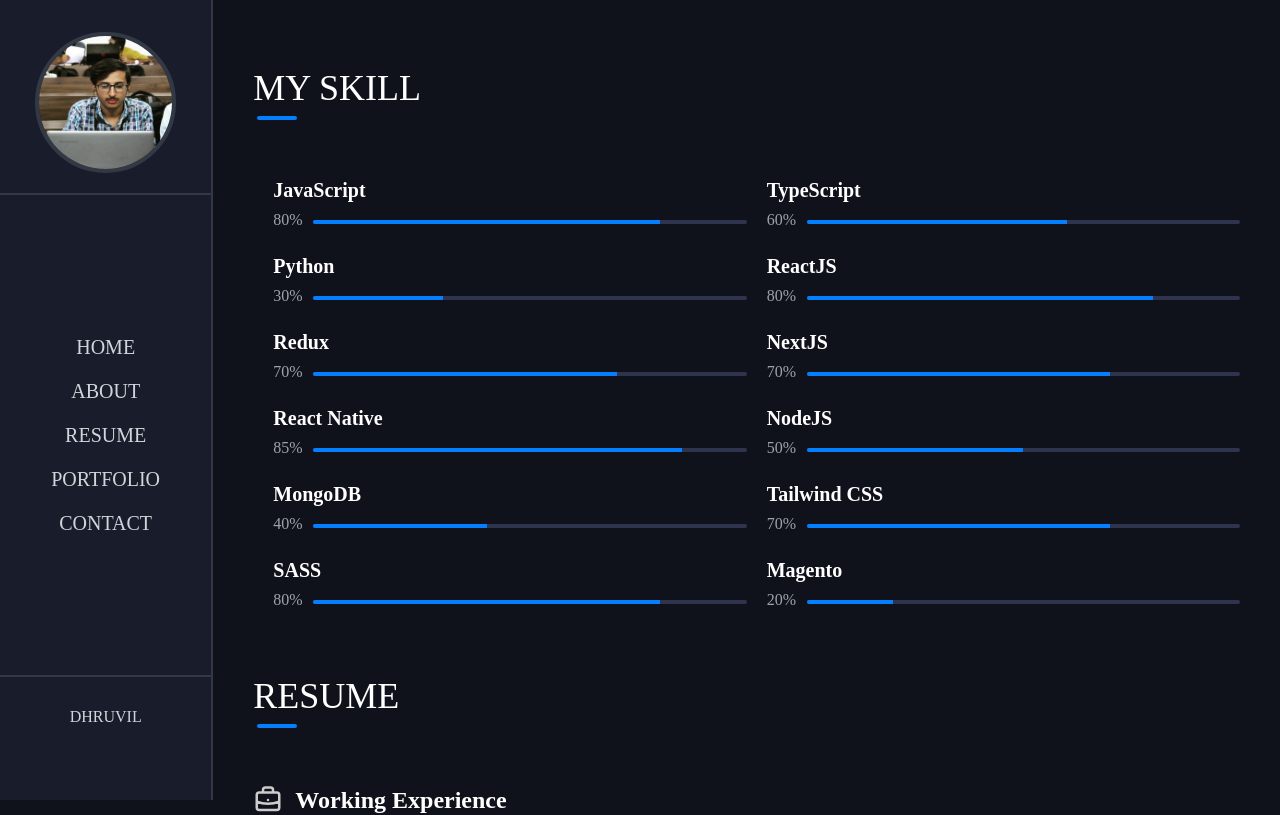
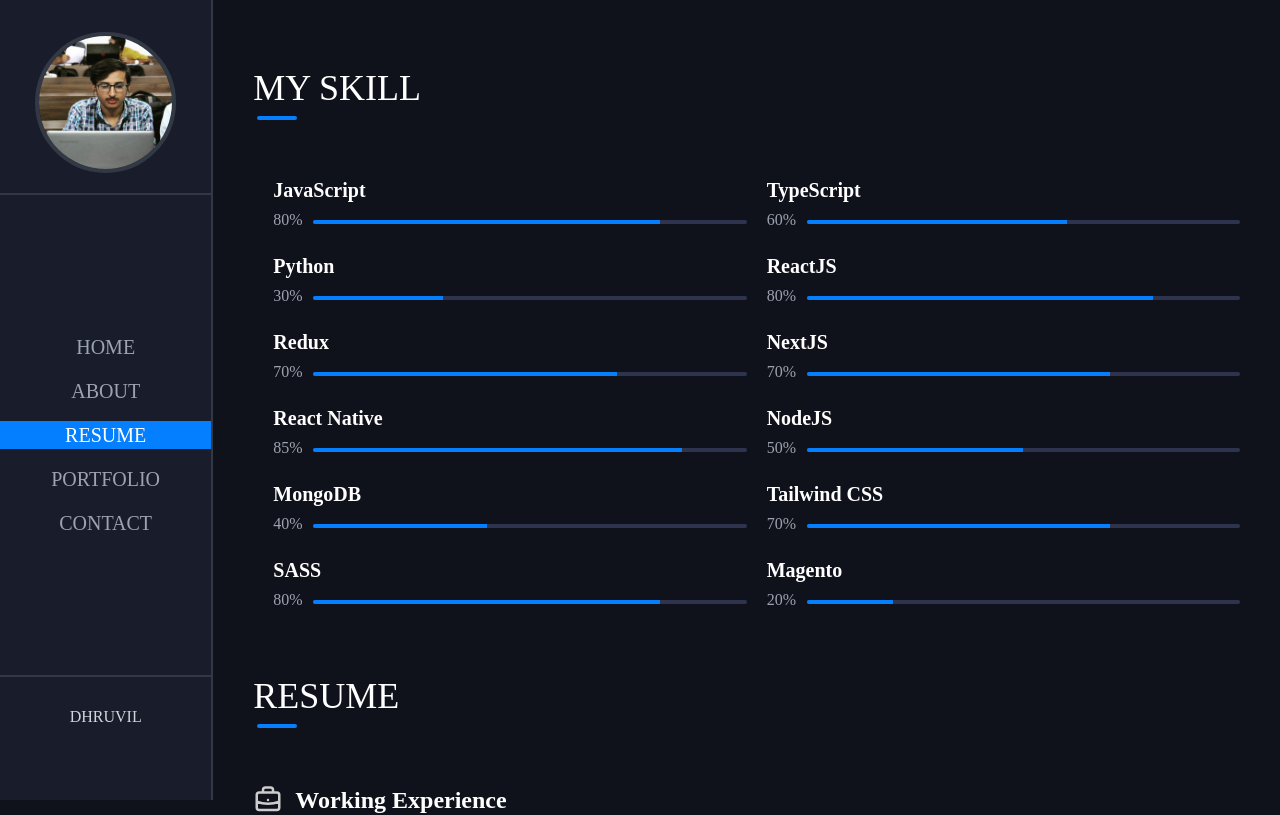
Before and after one commit to lucifer2355/portfolio-2, a Next.js app: page /resume in a window 1280 px wide. Shown: the top 815 px of the page. Built offline with nearby package versions, Linux system fonts and the light colour scheme; what tailwindcss-pseudo-elements would draw is missing.

Commit message:
add active class style for nav link

```diff
--- a/components/Header.jsx
+++ b/components/Header.jsx
@@ -29,16 +29,16 @@ const Header = ({ open, drawerToggle, drawerHandler }) => {
             </div>
           </div>
 
-          <div className='w-full h-screen flex items-center text-lg uppercase font-thin text-gray-300 cursor-pointer inline-block'>
+          <div className='w-full h-screen flex items-center text-lg uppercase font-thin cursor-pointer inline-block'>
             <ul className='flex flex-col text-justify space-y-4 w-full'>
-              {navlinks.map((link) => (
+              {navlinks.map((link, index) => (
                 <li
-                  className='text-center hover:bg-opacity-20 hover:text-opacity-100 hover:text-blue-500 after:contents after:absolute after:bottom-0 after:left-0 after:w-full after:h-full after:scale-x-0 after:origin-left after:bg-blue-500 after:z-[-1] after:transition-transform after:delay-300 after:hover:scale-x-100'
-                  style={
+                  key={index}
+                  className={`text-center hover:bg-opacity-20 hover:text-opacity-100 hover:text-blue-500  ${
                     router.pathname.slice(1) === link.title.toLowerCase()
-                      ? { color: "blue" }
-                      : { color: "red" }
-                  }
+                      ? "text-blue-400"
+                      : "text-gray-300"
+                  }`}
                 >
                   <Link href={link.link}>{link.title}</Link>
                 </li>
@@ -58,3 +58,5 @@ const Header = ({ open, drawerToggle, drawerHandler }) => {
 };
 
 export default Header;
+
+// after:contents after:absolute after:bottom-0 after:left-0 after:w-full after:h-full after:scale-x-0 after:origin-left after:bg-blue-500 after:z-[-1] after:transition-transform after:delay-300 after:hover:scale-x-100
--- a/components/SideBar.jsx
+++ b/components/SideBar.jsx
@@ -1,10 +1,17 @@
 import React from "react";
 import Image from "next/image";
 import Link from "next/link";
+import { useRouter } from "next/router";
 
 import { navlinks } from "../data/navlinks/navlinks";
 
 const SideBar = () => {
+  const router = useRouter();
+
+  if (router.pathname === "/") {
+    console.log("hello");
+  }
+
   return (
     <div className='bg-[#191D2B] w-1/6 border-r-2 border-gray-400 border-opacity-20 flex flex-col hidden md:hidden xl:block h-screen'>
       {/* Profile Image */}
@@ -20,10 +27,17 @@ const SideBar = () => {
       </div>
 
       {/* Nav Links */}
-      <div className='flex justify-center items-center h-3/5 uppercase font-thin text-gray-300'>
-        <ul className='space-y-4 w-full uppercase '>
-          {navlinks.map((link) => (
-            <li className='text-xl text-center hover:bg-opacity-20 hover:text-opacity-100 hover:text-blue-500 cursor-pointer'>
+      <div className='flex justify-center items-center h-3/5 uppercase font-thin'>
+        <ul className='space-y-4 w-full uppercase'>
+          {navlinks.map((link, index) => (
+            <li
+              key={index}
+              className={`text-xl text-center hover:bg-opacity-20 hover:text-opacity-100 hover:text-blue-500 cursor-pointer ${
+                router.pathname === link.link
+                  ? "text-white bg-[#047FFF]"
+                  : "text-gray-400"
+              }`}
+            >
               <Link href={link.link}>{link.title}</Link>
             </li>
           ))}
```
